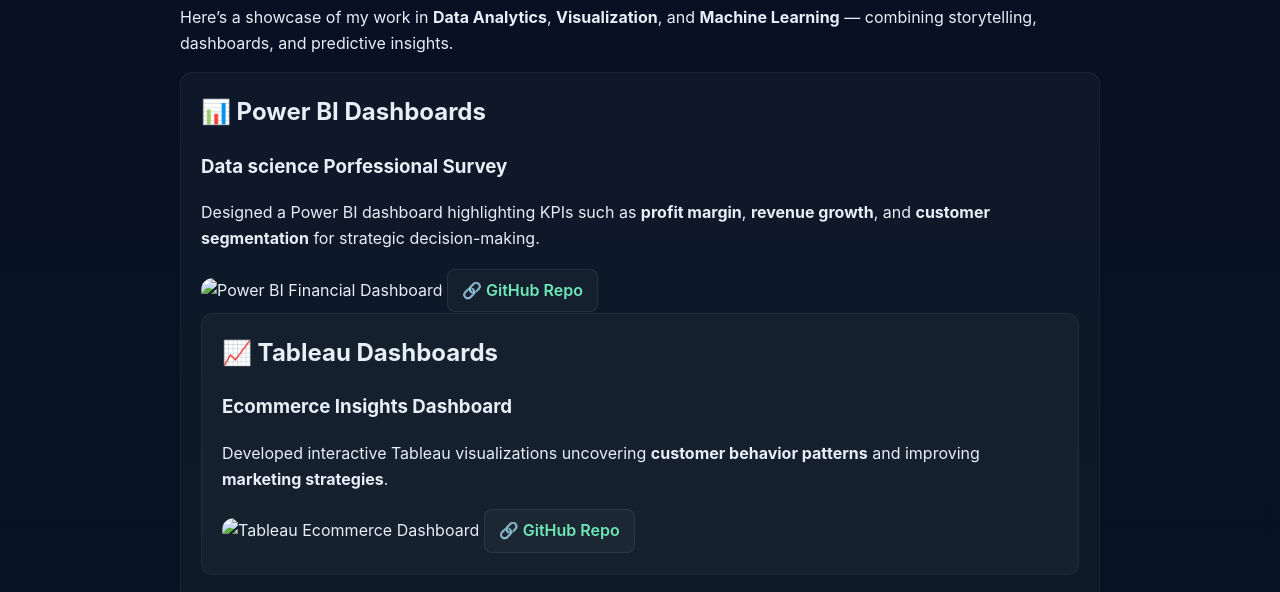
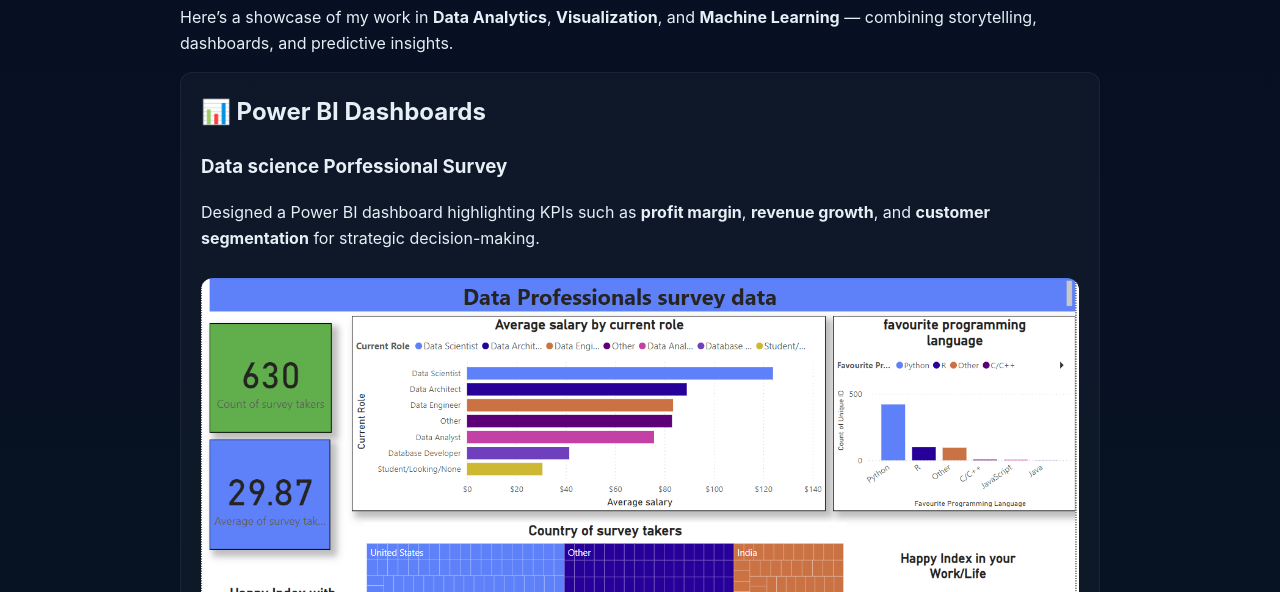
Before and after one commit to Jahirhussain1801/hussain-s_portfolio, a plain HTML site: page projects.html in a window 1280 px wide. Shown: the part 165-757 px from the top of the page. Drawn offline with Linux system fonts and the light colour scheme.

Commit message:
Update projects.html

```diff
--- a/projects.html
+++ b/projects.html
@@ -32,7 +32,7 @@
       <div class="proj">
         <h3>Data science Porfessional Survey</h3>
         <p>Designed a Power BI dashboard highlighting KPIs such as <strong>profit margin</strong>, <strong>revenue growth</strong>, and <strong>customer segmentation</strong> for strategic decision-making.</p>
-        <img src="images/images/497484721-a96419ae-c440-416b-bd31-fa0731f4d396.png" alt="Power BI Financial Dashboard" style="width:100%;border-radius:12px;margin:10px 0;">
+        <img src="images/497484721-a96419ae-c440-416b-bd31-fa0731f4d396.png" alt="Power BI Financial Dashboard" style="width:100%;border-radius:12px;margin:10px 0;">
         <a class="btn" href="https://github.com/Jahirhussain1801/PowerBI-Financial-Insights" target="_blank">🔗 GitHub Repo</a>
       </div>
 
@@ -45,7 +45,7 @@
       <div class="proj">
         <h3>Ecommerce Insights Dashboard</h3>
         <p>Developed interactive Tableau visualizations uncovering <strong>customer behavior patterns</strong> and improving <strong>marketing strategies</strong>.</p>
-        <img src="images/images/497540574-efc06922-f0db-4e36-ba61-c0d68532bb74.png" alt="Tableau Ecommerce Dashboard" style="width:100%;border-radius:12px;margin:10px 0;">
+        <img src="images/497540574-efc06922-f0db-4e36-ba61-c0d68532bb74.png" alt="Tableau Ecommerce Dashboard" style="width:100%;border-radius:12px;margin:10px 0;">
         <a class="btn" href="https://github.com/Jahirhussain1801/Tableau-Ecommerce-Insights" target="_blank">🔗 GitHub Repo</a>
       </div>
     </div>
```
